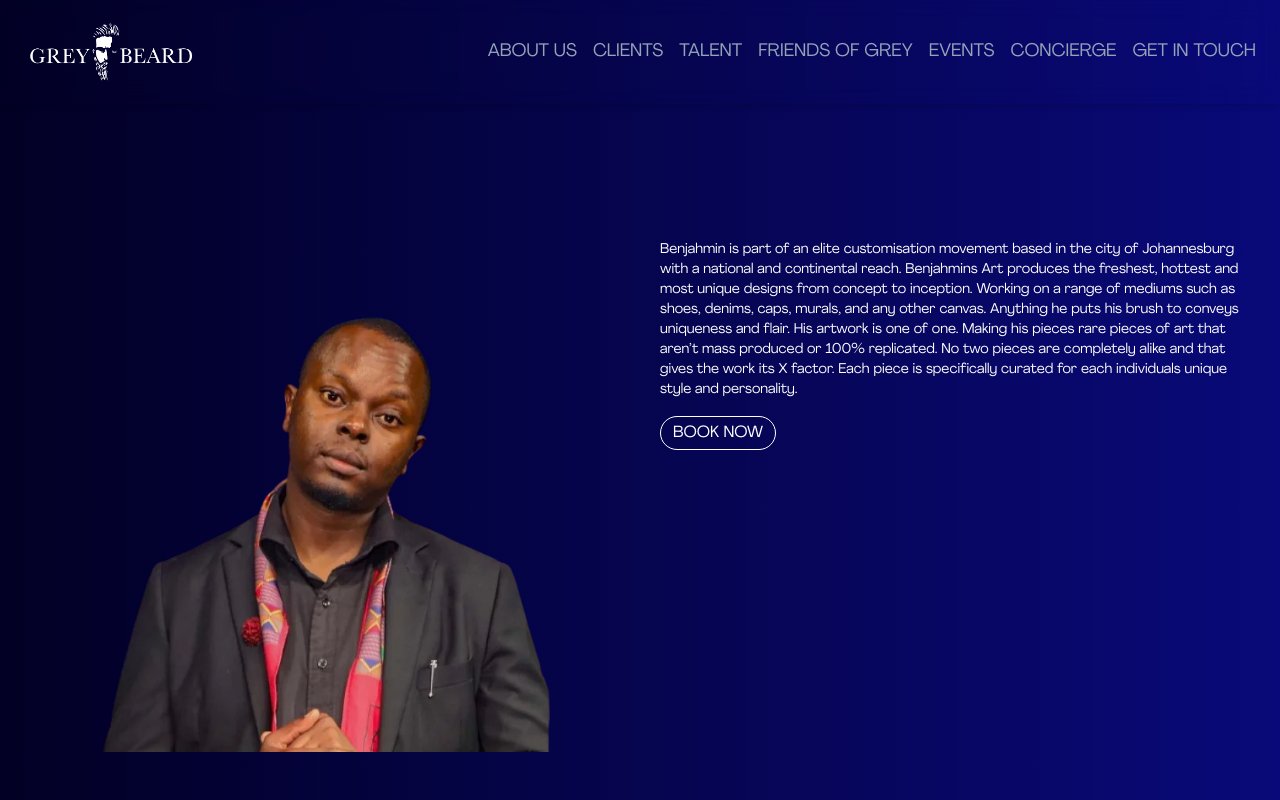
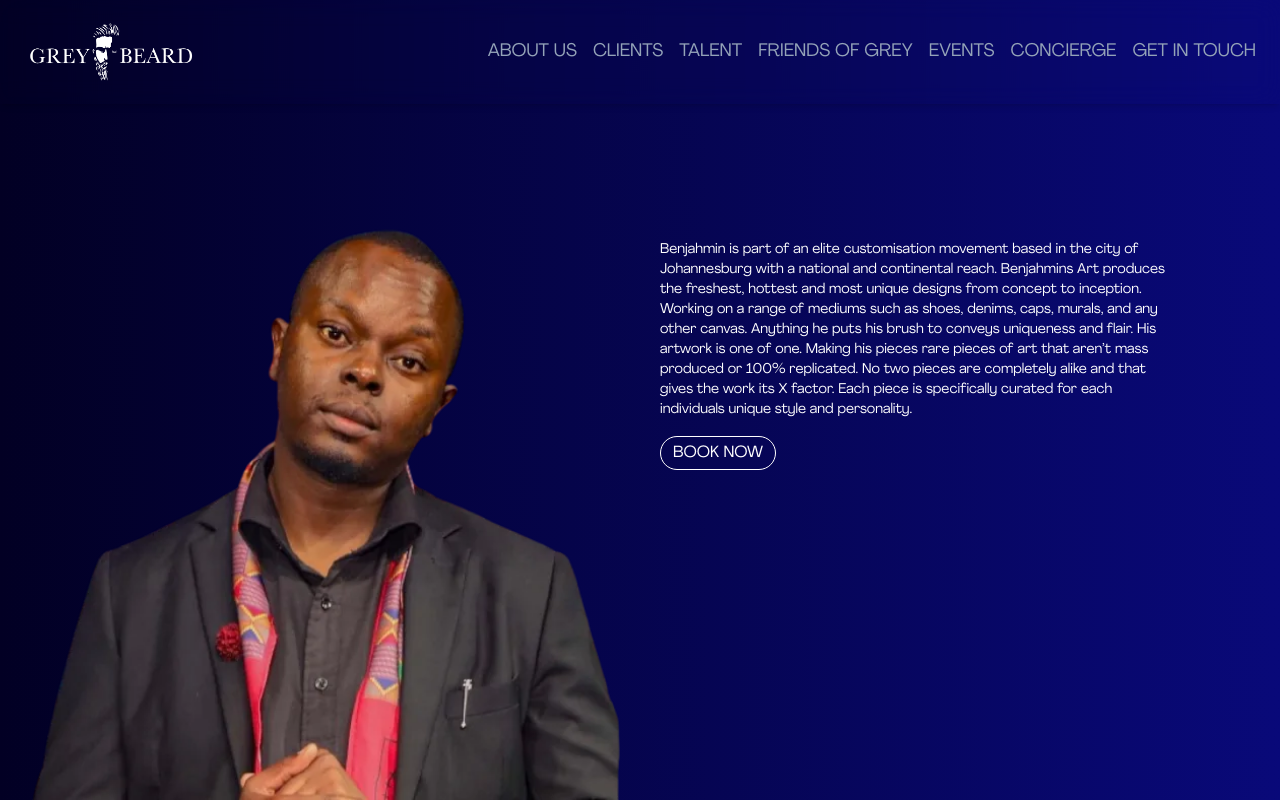
Before and after one commit to PhilaniNcube/greybeard, a Next.js app: page /artists/benjamin in a window 1280 px wide. Built offline with nearby package versions, Linux system fonts and the light colour scheme.

Commit message:
Update artist page layout, styles, and images

```diff
--- a/app/artists/[slug]/page.tsx
+++ b/app/artists/[slug]/page.tsx
@@ -24,21 +24,22 @@ const ArtistPage = ({params:{slug}}:{params:{slug:string}}) => {
 						"grid grid-cols-1 gap-10 md:grid-cols-2 relative container h-full",
 					)}
 				>
-					<div className="flex items-end h-full lg:py-12">
+					<div className="flex items-end h-full ">
 						<Image
 							src={artist?.image || ""}
 							width={600}
 							height={600}
 							alt={artist?.name || ""}
 							className={cn(
-								"mx-auto object-cover mt-8 lg:mt-0 w-[70vw] lg:w-[35vw] origin-bottom",
-
+								"mx-auto object-cover mt-8 lg:mt-0  origin-bottom",
+                artist?.slug === "vafa" ? "scale-90" : "",
+                artist?.slug === "jack" ? "scale-95" : "",
 							)}
 						/>
 					</div>
 					<div className="flex flex-col pb-8 lg:pb-0 justify-start lg:justify-start lg:pt-56 lg:h-[800px]">
 
-						<p className="mt-4 text-sm text-white lg:text-md">
+						<p className="max-w-lg mt-4 text-sm text-white lg:text-md">
 							{artist?.description}{" "}
 							{artist?.website ? (
 								<Link href={`${artist?.website}`}>
```
